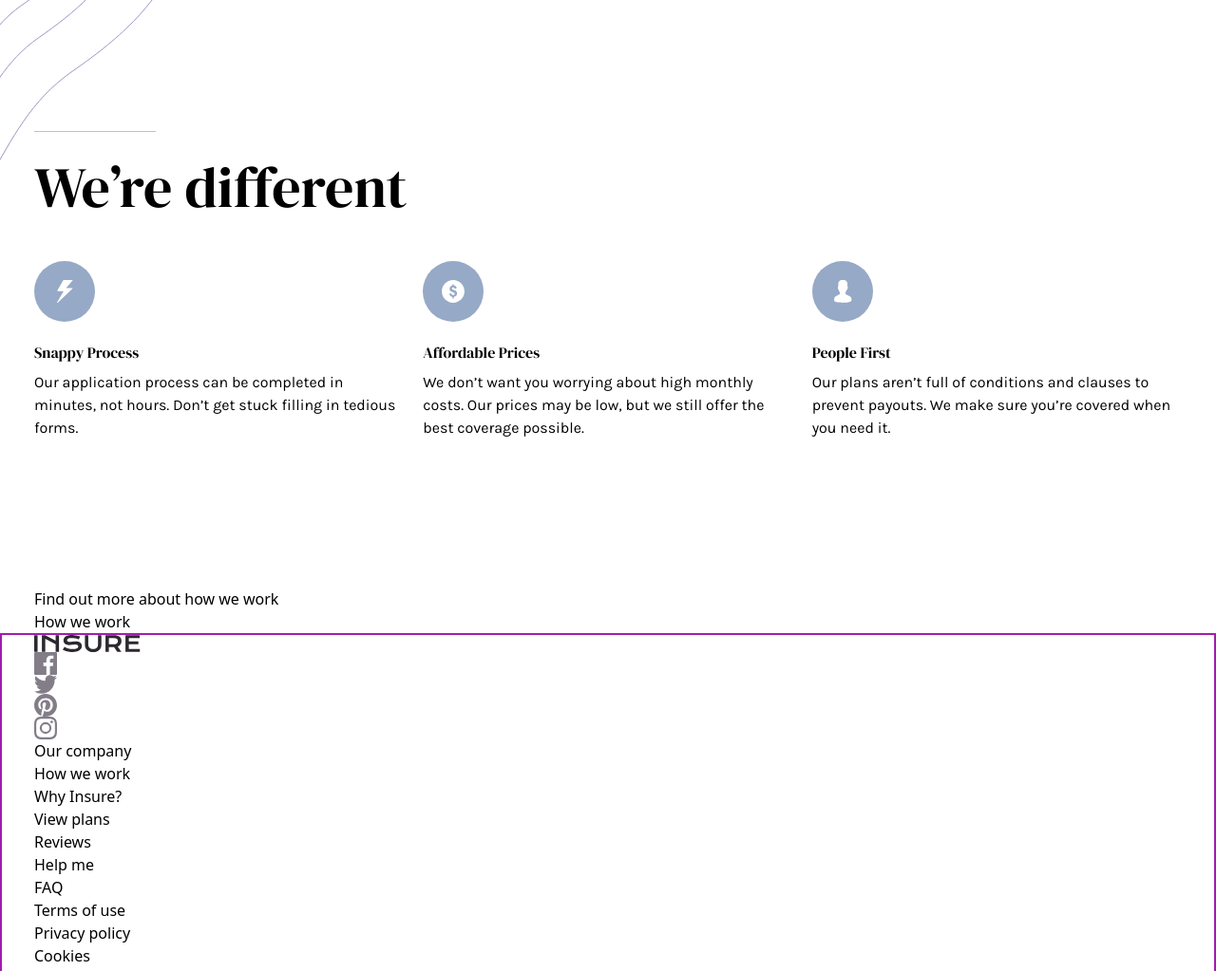
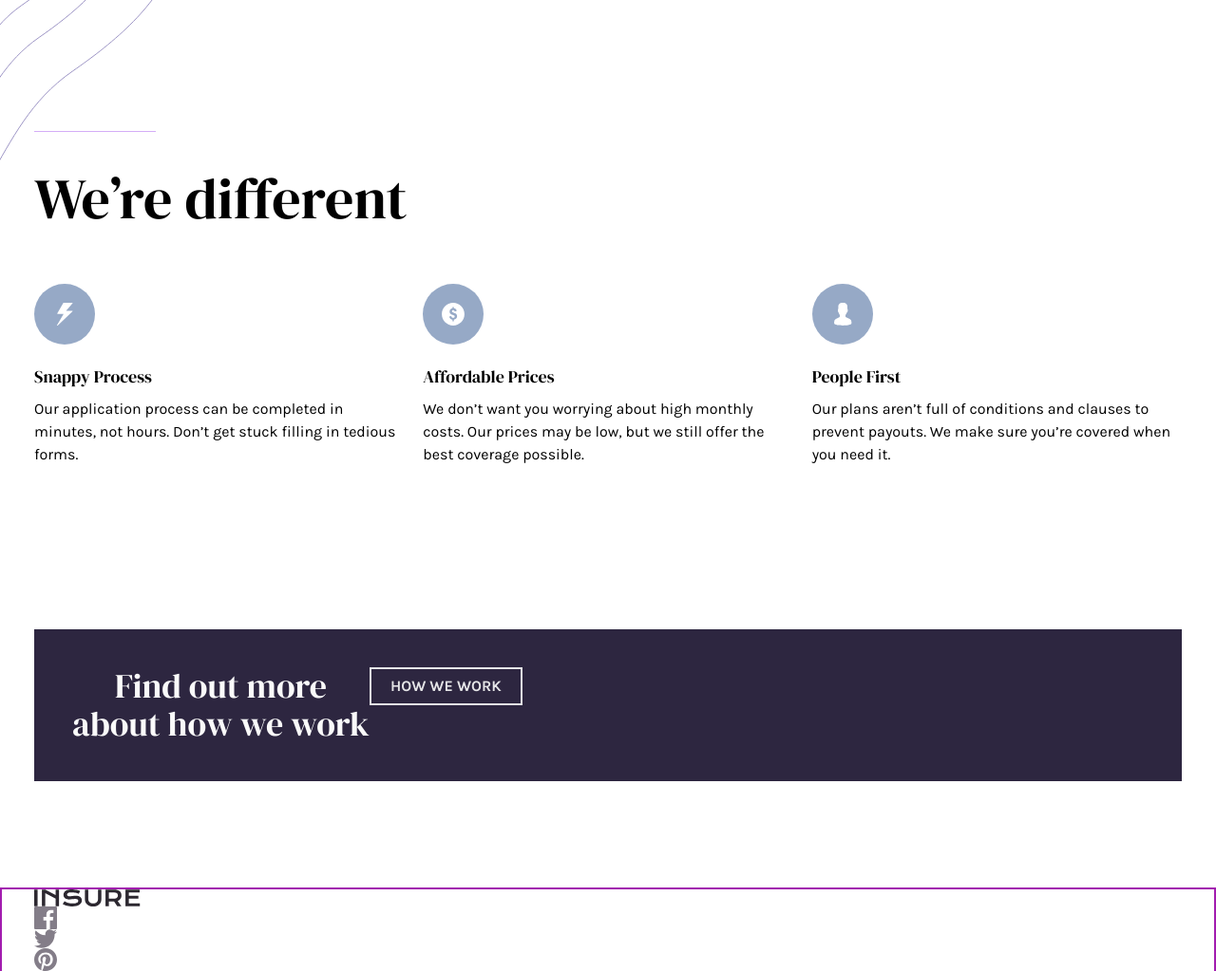
Before and after one commit to reginaguermandi/insure-landing-page, a website: page src/index.html in a window 1280 px wide. Shown: the part 880-1903 px from the top of the page at 95% size. Drawn offline with Linux system fonts and the light colour scheme.

Commit message:
style how we work

```diff
--- a/src/index.html
+++ b/src/index.html
@@ -89,30 +89,30 @@
       </div>
     </section>
     <!-- Products -->
-    <section class="max-w-[1240px] mx-auto px-4 my-36 lg:mt-72 lg:mb-32 border-0 border-red-600">
+    <section class="max-w-[1240px] mx-auto px-4 my-36 lg:mt-72">
 
       <div class="text-center md:text-left">
         <div class="h-px w-32 translate-x-28 md:translate-x-0 bg-purple-600 opacity-40"></div>
-        <h2 class="py-7 font-headings text-4xl lg:text-6xl">We’re different</h2>
+        <h2 class="py-10 font-headings text-4xl lg:text-6xl">We’re different</h2>
       </div>
 
       <div class="text-center md:grid md:grid-cols-3 md:gap-x-5">
 
         <div class="order-1 py-5 md:text-left">
           <img class="w-16 pb-5 m-auto md:m-0" src="../images/icon-snappy-process.svg" alt="">
-          <span class="font-headings">Snappy Process</span>
+          <span class="font-headings text-lg">Snappy Process</span>
           <p class="py-2 font-body  md:text-left">Our application process can be completed in minutes, not hours. Don’t get
             stuck filling in tedious forms.</p>
         </div>
         <div class="order-2 py-5 md:text-left">
           <img class="w-16 pb-5 m-auto md:m-0" src="../images/icon-affordable-prices.svg" alt="">
-          <span class="font-headings">Affordable Prices</span>
+          <span class="font-headings text-lg">Affordable Prices</span>
           <p class="py-2 font-body md:text-left">We don’t want you worrying about high monthly costs. Our prices may be low,
             but we still offer the best coverage possible.</p>
         </div>
         <div class="order-3 py-5 md:text-left">
           <img class="w-16 pb-5 m-auto md:m-0" src="../images/icon-people-first.svg" alt="">
-          <span class="font-headings">People First</span>
+          <span class="font-headings text-lg">People First</span>
           <p class="py-2 font-body"> Our plans aren’t full of conditions and clauses to prevent payouts. We make
             sure you’re covered when you need it.</p>
         </div>
@@ -120,9 +120,16 @@
       </div>
     </section>
     <!-- How we work -->
-    <section class="max-w-[1240px] mx-auto px-4">
-      <p>Find out more about how we work</p>
-      <button>How we work</button>
+    <section class="max-w-[1240px] mx-auto px-4 mb-28">
+      <div class="p-10 text-center text-very-light-gray bg-dark-violet md:flex md:justify-between md:items-center">
+        <img class="absolute h-64 top-0 right-0 md:hidden" src="../images/bg-pattern-how-we-work-mobile.svg" alt="line pattern">
+        <img class="hidden absolute md:block md:h-48 md:top-0 right-0" src="../images/bg-pattern-how-we-work-desktop.svg" alt="line pattern">
+        <p class=" font-headings text-4xl ">Find out more<br> about how we work</p>
+        <div>
+          <button class="px-5 py-1.5 border-2 border-very-light-gray font-body font-bold uppercase text-very-light-gray hover:bg-very-light-gray hover:text-very-dark-violet opacity-90">How we work</button>
+        </div>
+    </div>
+
     </section>
   </main>
 
```
Also changed, not shown: dist/output.css.
